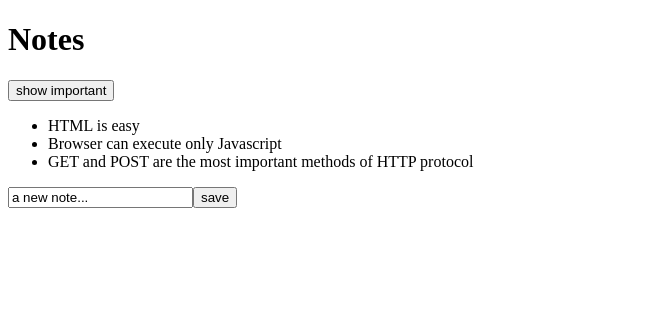
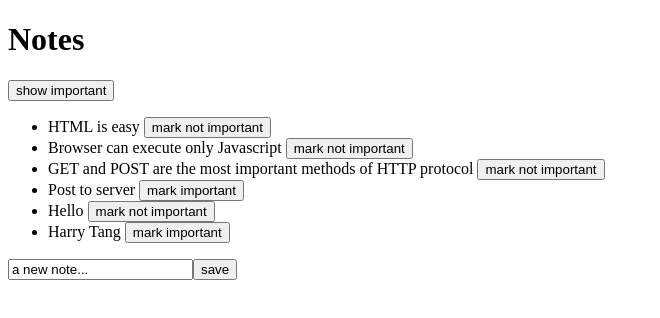
Before and after one commit to harrytang/fullstackopen, a React (Create React App) app in the folder part2/: page / in a window 1280 px wide. Shown: the top 318 px of the page, without its empty margins (0-660 px from the left). Built offline with nearby package versions, Linux system fonts and the light colour scheme; data requests are answered from the project's data file.

Commit message:
done reading part2/altering_data_in_server

```diff
--- a/part2/db.json
+++ b/part2/db.json
@@ -10,13 +10,31 @@
       "id": 2,
       "content": "Browser can execute only Javascript",
       "date": "2019-05-30T18:39:34.091Z",
-      "important": false
+      "important": true
     },
     {
       "id": 3,
       "content": "GET and POST are the most important methods of HTTP protocol",
       "date": "2019-05-30T19:20:14.298Z",
       "important": true
+    },
+    {
+      "content": "Post to server",
+      "date": "2019-11-26T20:26:24.478Z",
+      "important": false,
+      "id": 4
+    },
+    {
+      "content": "Hello",
+      "date": "2019-11-26T20:27:18.765Z",
+      "important": true,
+      "id": 5
+    },
+    {
+      "content": "Harry Tang",
+      "date": "2019-11-26T20:42:08.609Z",
+      "important": false,
+      "id": 6
     }
   ]
 }
--- a/part2/src/App.js
+++ b/part2/src/App.js
@@ -4,9 +4,9 @@
  * @copyright Copyright (c) 2019 Power Kernel
  */
 
-import React, { useState, useEffect } from 'react';
-import axios from 'axios';
+import React, {useState, useEffect} from 'react';
 import Note from './components/Note';
+import noteService from './services/notes'
 
 const App = (props) => {
     const [notes, setNotes] = useState([]);
@@ -16,18 +16,29 @@
     const [showAll, setShowAll] = useState(true);
 
     useEffect(() => {
-        console.log('effect');
-
-        const eventHandler = response => {
-            console.log('promise fulfilled');
-            setNotes(response.data)
-        };
-
-        const promise = axios.get('http://localhost:3001/notes');
-        promise.then(eventHandler)
+        noteService
+            .getAll()
+            .then(initialNotes => {
+                setNotes(initialNotes)
+            })
     }, []);
 
 
+    const toggleImportanceOf = id => {
+        const note = notes.find(n => n.id === id);
+        const changedNote = {...note, important: !note.important};
+        noteService
+            .update(id, changedNote)
+            .then(returnedNote => {
+                setNotes(notes.map(note => note.id !== id ? note : returnedNote))
+            })
+            .catch(error => {
+                alert(
+                    `the note '${note.content}' was already deleted from server`
+                );
+                setNotes(notes.filter(n => n.id !== id))
+            })
+    };
 
     const notesToShow = showAll
         ? notes
@@ -37,11 +48,14 @@
         <Note
             key={note.id}
             note={note}
+            toggleImportance={() => {
+                toggleImportanceOf(note.id)
+            }}
+            label={note.important ? 'mark not important' : 'mark important'}
         />
     );
 
     const handleNoteChange = (event) => {
-        console.log(event.target.value);
         setNewNote(event.target.value);
     };
 
@@ -54,10 +68,15 @@
             id: notes.length + 1,
         };
 
-        setNotes(notes.concat(noteObject));
-        setNewNote('');
+        noteService
+            .create(noteObject)
+            .then(returnedNote => {
+                setNotes(notes.concat(returnedNote));
+                setNewNote('')
+            })
+
+
     };
-
 
 
     return (
@@ -66,7 +85,7 @@
 
             <div>
                 <button onClick={() => setShowAll(!showAll)}>
-                    show {showAll ? 'important' : 'all' }
+                    show {showAll ? 'important' : 'all'}
                 </button>
             </div>
 
--- a/part2/src/components/Note.js
+++ b/part2/src/components/Note.js
@@ -6,9 +6,11 @@
 
 import React from 'react'
 
-const Note = ({note}) => {
+const Note = ({note, toggleImportance, label}) => {
     return (
-        <li>{note.content}</li>
+        <li>
+            {note.content} <button onClick={toggleImportance}>{label}</button>
+        </li>
     )
 };
 
--- /dev/null
+++ b/part2/src/services/notes.js
@@ -0,0 +1,30 @@
+/**
+ * @author Harry Tang <harry@powerkernel.com>
+ * @link https://powerkernel.com
+ * @copyright Copyright (c) 2019 Power Kernel
+ */
+
+import axios from 'axios';
+
+const baseUrl = 'http://localhost:3001/notes';
+
+const getAll = () => {
+    const request = axios.get(baseUrl);
+    return request.then(response => response.data);
+};
+
+const create = newObject => {
+    const request = axios.post(baseUrl, newObject);
+    return request.then(response => response.data)
+};
+
+const update = (id, newObject) => {
+    const request = axios.put(`${baseUrl}/${id}`, newObject);
+    return request.then(response => response.data)
+};
+
+export default {
+    getAll: getAll,
+    create: create,
+    update: update
+}
```
